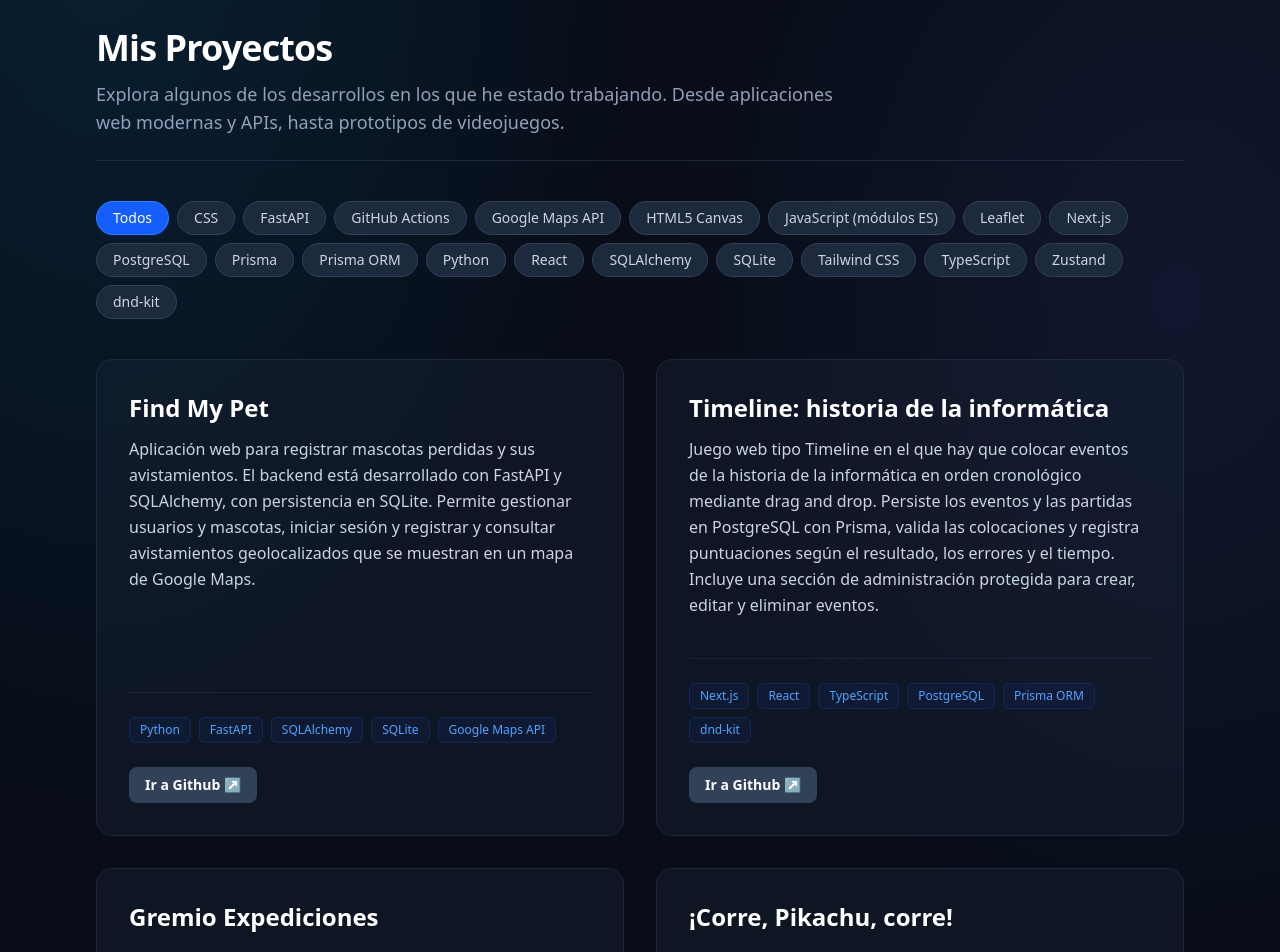
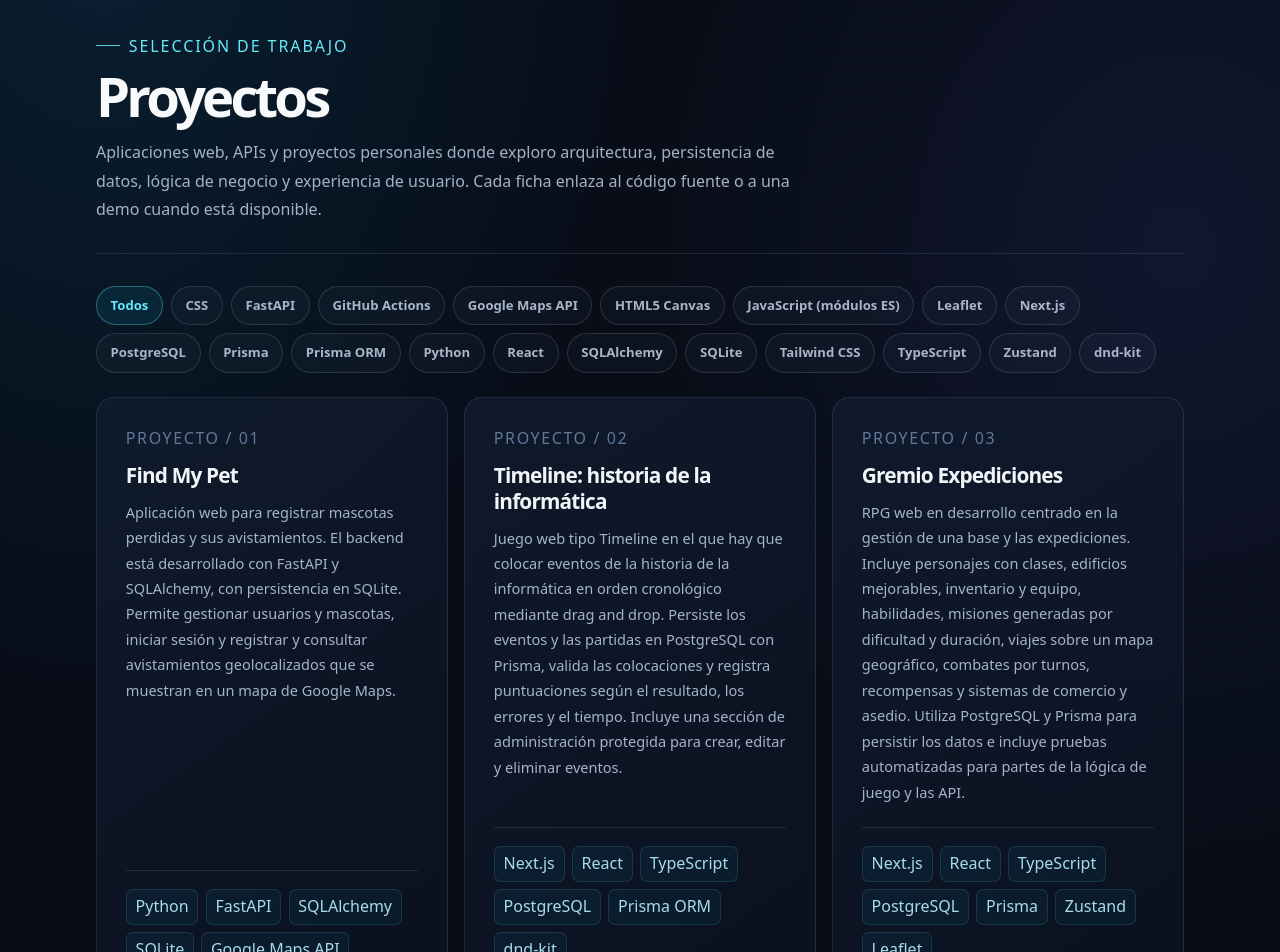
Before and after one commit to joseconca/joseconca.github.io, a Next.js app: page /proyectos in a window 1280 px wide. Shown: the part 100-1052 px from the top of the page. Built offline with nearby package versions, Linux system fonts and the light colour scheme.

Commit message:
Rediseña la página de proyectos y mejora filtros y tarjetas

```diff
--- a/src/app/proyectos/page.tsx
+++ b/src/app/proyectos/page.tsx
@@ -1,7 +1,7 @@
 "use client";
 
-import { useState, useMemo } from 'react';
-import { proyectos } from '@/data/proyectos';
+import { useState, useMemo } from "react";
+import { proyectos } from "@/data/proyectos";
 
 export default function ProyectosPage() {
   const [filtroActivo, setFiltroActivo] = useState("Todos");
@@ -11,53 +11,39 @@
     proyectos.forEach((proyecto) => {
       proyecto.tecnologias?.forEach((tech) => techs.add(tech));
     });
-
     return ["Todos", ...Array.from(techs).sort()];
   }, []);
 
   const proyectosFiltrados = useMemo(() => {
-    const otrosProyectos = proyectos.filter(
-      (proyecto) => proyecto.id === "Otros-proyectos"
-    );
-    const proyectosPrincipales = proyectos.filter(
-      (proyecto) => proyecto.id !== "Otros-proyectos"
-    );
-    const proyectosCoincidentes =
-      filtroActivo === "Todos"
-        ? proyectosPrincipales
-        : proyectosPrincipales.filter((proyecto) =>
-            proyecto.tecnologias?.includes(filtroActivo)
-          );
+    const otrosProyectos = proyectos.filter((proyecto) => proyecto.id === "Otros-proyectos");
+    const proyectosPrincipales = proyectos.filter((proyecto) => proyecto.id !== "Otros-proyectos");
+    const coincidentes = filtroActivo === "Todos"
+      ? proyectosPrincipales
+      : proyectosPrincipales.filter((proyecto) => proyecto.tecnologias?.includes(filtroActivo));
 
-    return [...proyectosCoincidentes, ...otrosProyectos];
+    return [...coincidentes, ...otrosProyectos];
   }, [filtroActivo]);
 
   return (
-    <div className="space-y-10">
-
-      {/* CABECERA */}
-      <header className="border-b border-slate-800 pb-6">
-        <h1 className="text-3xl sm:text-4xl font-extrabold text-white tracking-tight mb-3">
-          Mis Proyectos
-        </h1>
-        <p className="text-slate-400 max-w-3xl text-lg">
-          Explora algunos de los desarrollos en los que he estado trabajando.
-          Desde aplicaciones web modernas y APIs, hasta prototipos de videojuegos.
+    <div>
+      <header className="page-header">
+        <span className="eyebrow">Selección de trabajo</span>
+        <h1 className="page-title">Proyectos</h1>
+        <p className="page-intro">
+          Aplicaciones web, APIs y proyectos personales donde exploro arquitectura, persistencia de datos,
+          lógica de negocio y experiencia de usuario. Cada ficha enlaza al código fuente o a una demo cuando está disponible.
         </p>
       </header>
 
-      {/* FILTROS */}
-      <section>
-        <div className="flex flex-wrap gap-2">
+      <section aria-label="Filtrar proyectos por tecnología">
+        <div className="filter-list">
           {todasLasTecnologias.map((tech) => (
             <button
               key={tech}
+              type="button"
               onClick={() => setFiltroActivo(tech)}
-              className={`px-4 py-1.5 rounded-full text-sm font-medium transition-colors border ${
-                filtroActivo === tech
-                  ? "bg-blue-600 border-blue-500 text-white shadow-md shadow-blue-900/20"
-                  : "bg-slate-800 border-slate-700 text-slate-300 hover:bg-slate-700 hover:text-white"
-              }`}
+              className="filter-button"
+              aria-pressed={filtroActivo === tech}
             >
               {tech}
             </button>
@@ -65,73 +51,40 @@
         </div>
       </section>
 
-      {/* PROYECTOS */}
-      <section className="grid grid-cols-1 lg:grid-cols-2 gap-8">
-        {proyectosFiltrados.map((proyecto) => (
-          <article
-            key={proyecto.id}
-            className="bg-slate-800/30 border border-slate-800 rounded-2xl p-6 sm:p-8 flex flex-col transition-all hover:bg-slate-800/50 hover:border-slate-700 hover:shadow-xl"
-          >
-            <div className="flex-1">
-              <h2 className="text-2xl font-bold text-white mb-3">
-                {proyecto.titulo}
-              </h2>
-              <p className="text-slate-300 leading-relaxed text-sm sm:text-base mb-6">
-                {proyecto.descripcion}
-              </p>
+      <section className="projects-grid" aria-label="Listado de proyectos">
+        {proyectosFiltrados.map((proyecto, index) => (
+          <article key={proyecto.id} className="project-card">
+            <div>
+              <span className="project-index">PROYECTO / {String(index + 1).padStart(2, "0")}</span>
+              <h2>{proyecto.titulo}</h2>
+              <p>{proyecto.descripcion}</p>
             </div>
 
-            <div className="mt-4 pt-6 border-t border-slate-800/80">
+            <div className="project-footer">
+              {proyecto.tecnologias?.length ? (
+                <div className="tech-list">
+                  {proyecto.tecnologias.map((tech) => (
+                    <span key={tech} className="tech-pill">{tech}</span>
+                  ))}
+                </div>
+              ) : null}
 
-              <div className="flex flex-wrap gap-2 mb-6">
-                {proyecto.tecnologias?.map((tech) => (
-                  <span
-                    key={tech}
-                    className="text-xs text-blue-400 bg-blue-950/30 px-2.5 py-1 rounded-md font-mono border border-blue-900/40"
-                  >
-                    {tech}
-                  </span>
-                ))}
-              </div>
-
-              {/* Enlaces */}
-              <div className="flex flex-wrap gap-3">
+              <div className="project-links">
                 {proyecto.url && (
-                  <a
-                    href={proyecto.url}
-                    target="_blank"
-                    rel="noreferrer"
-                    className="inline-flex items-center bg-slate-700 hover:bg-slate-600 text-white text-sm font-semibold px-4 py-2 rounded-lg transition-colors"
-                  >
-                    Ir a Github ↗
+                  <a href={proyecto.url} target="_blank" rel="noreferrer" className="project-link">
+                    Código fuente <span aria-hidden="true">↗</span>
                   </a>
                 )}
-
                 {proyecto.urlDirecto && (
-                  <a
-                    href={proyecto.urlDirecto}
-                    target="_blank"
-                    rel="noreferrer"
-                    className="inline-flex items-center bg-blue-600 hover:bg-blue-500 text-white text-sm font-semibold px-4 py-2 rounded-lg transition-colors"
-                  >
-                    Probar →
+                  <a href={proyecto.urlDirecto} target="_blank" rel="noreferrer" className="project-link">
+                    Ver demo <span aria-hidden="true">↗</span>
                   </a>
                 )}
               </div>
             </div>
           </article>
         ))}
-
-        {/* Mensaje de apoyo si algún filtro (en el futuro) se quedase vacío */}
-        {proyectosFiltrados.length === 0 && (
-          <div className="col-span-full py-12 text-center border-2 border-dashed border-slate-700 rounded-2xl">
-            <p className="text-slate-400">
-              No hay proyectos que coincidan con esta tecnología todavía.
-            </p>
-          </div>
-        )}
       </section>
-
     </div>
   );
 }
```
